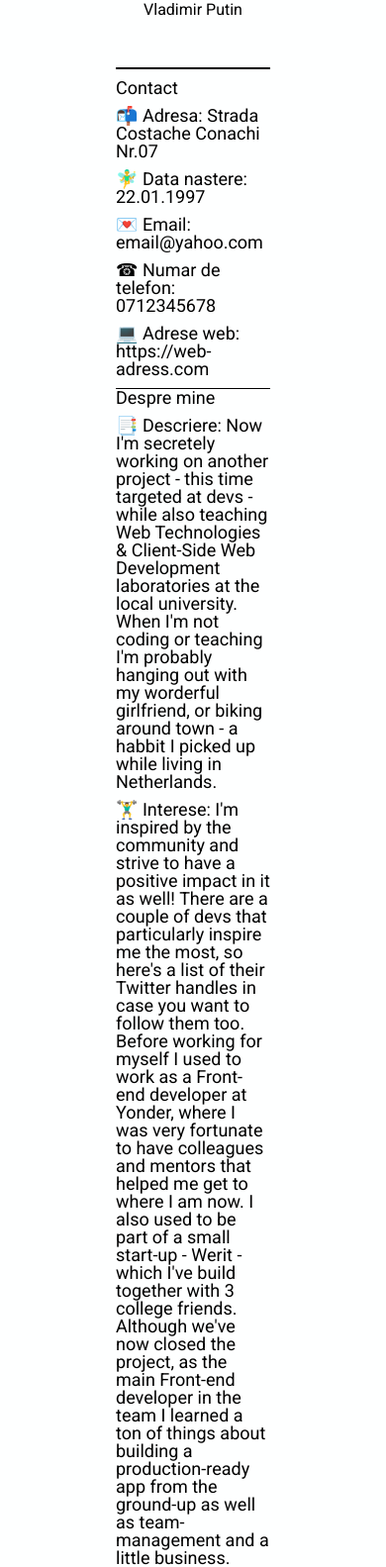
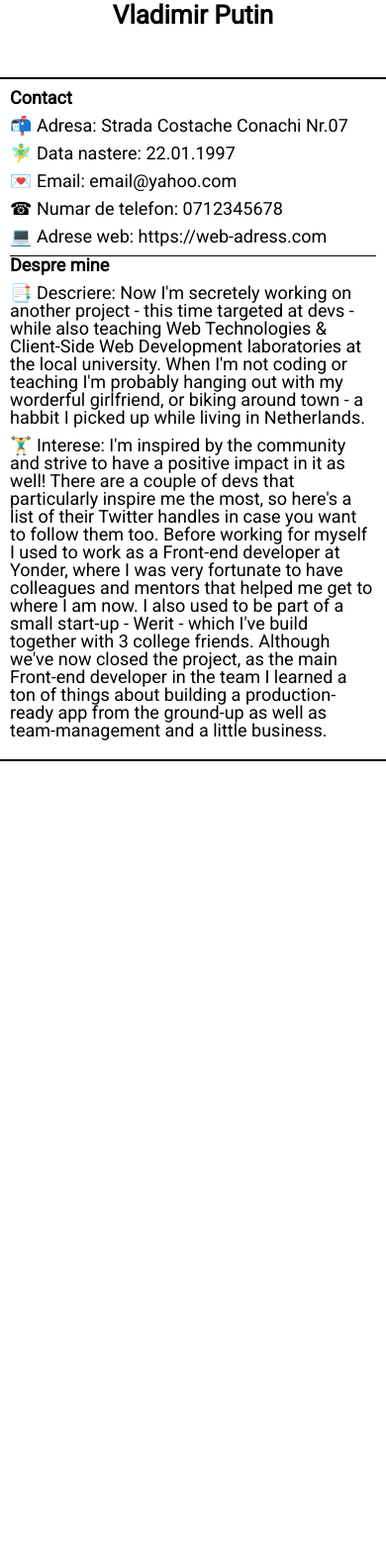
Before and after one commit to CodrutIftimie/OnCo, a PHP site: page /profile.html in a window 390 px wide. Shown: the part 331-1914 px from the top of the page at 99% size. After the commit the page ends 1100 px from the top, so only its background shows below. Run offline with PHP 8.4, Linux system fonts and the light colour scheme.

Commit message:
responsive login_register si profile + validator HTML

```diff
--- a/profile.html
+++ b/profile.html
@@ -13,8 +13,6 @@
     <link href="/styles/navigation.css" rel="stylesheet">
     <script src="/javascript/nav.js"></script>
     <title>Profile</title>
-
-
 </head>
 
 <body>
--- a/styles/login_register.css
+++ b/styles/login_register.css
@@ -41,10 +41,10 @@ input {
 .card {
     box-shadow: 2px 7px 14px #888888;
     background-color: #ffffff;
-    position: relative;
+    position: absolute;
     text-align: center;
     padding-bottom: 4em;
-    width: 500px;
+    width: 450px;
     left: 50%;
     transform: translateX(-50%);
 }
--- a/styles/profile.css
+++ b/styles/profile.css
@@ -18,7 +18,6 @@ body {
 .bottom {
     border-top: 2px solid;
     border-bottom: 2px solid;
-    width: 40%;
     margin-left: 30%;
     margin-right: 30%;
     padding-top: 10px;
@@ -28,6 +27,7 @@ body {
 #details {
     font-size: 18px;
     margin-top: 50px;
+    padding: 10px;
 }
 
 .card {
@@ -38,3 +38,18 @@ p {
     margin-top: 10px;
     margin-bottom: 10px
 }
+
+h1 {
+    font-size: 26px;
+    font-weight: bold;
+}
+
+h2 {
+    font-weight: bold;
+}
+
+@media (max-width:450px) {
+    .bottom {
+        margin: 0;
+    }
+}
```
